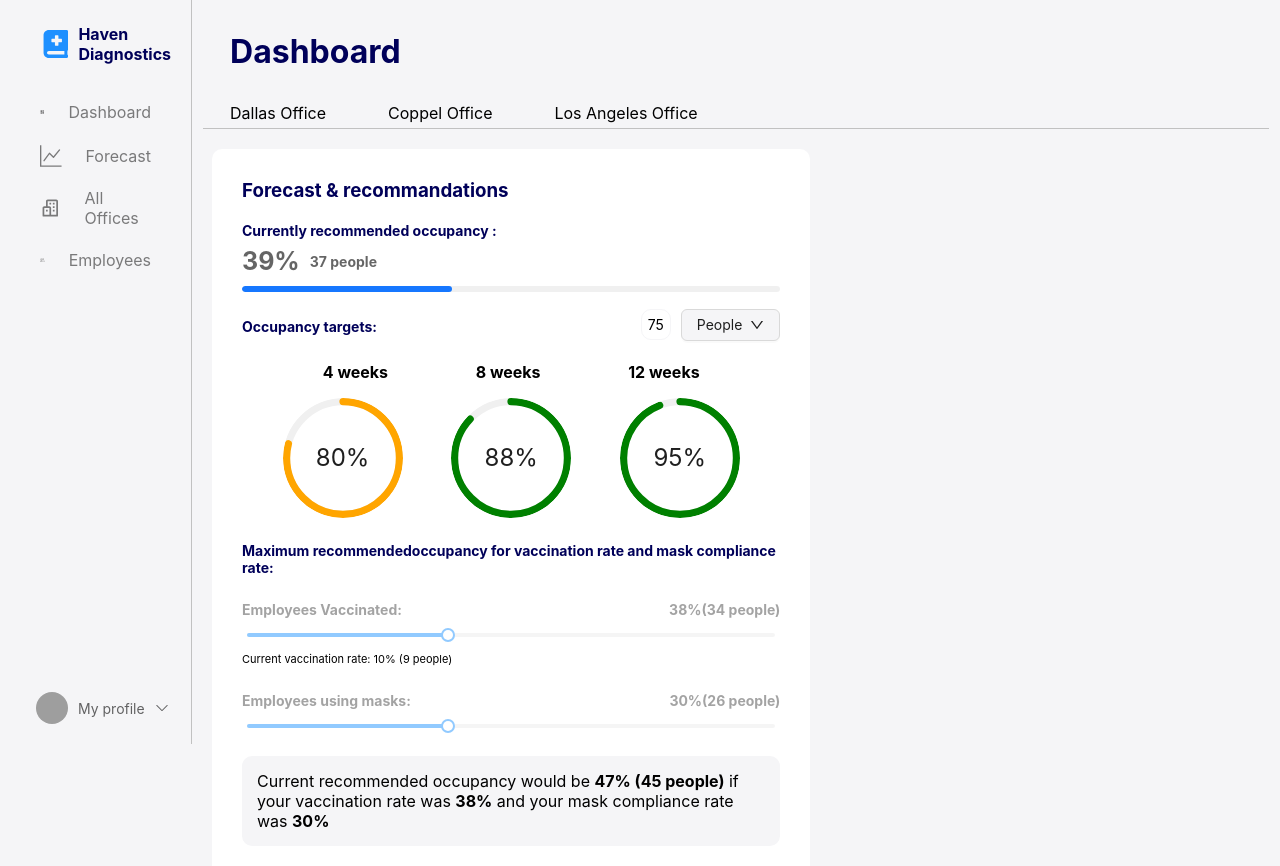
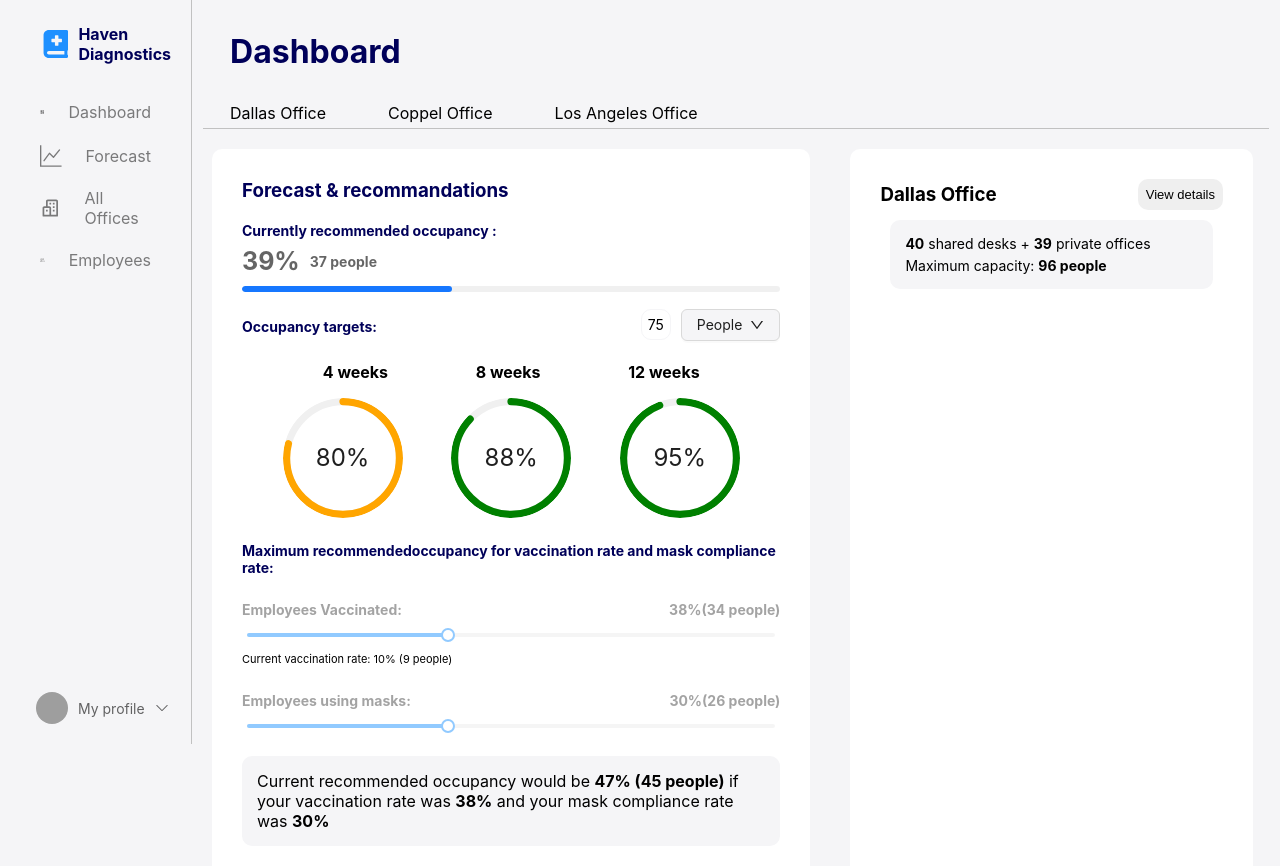
Before and after one commit to MuhammedSafarov/Dashboard, a React (Create React App) app in the folder dashboard/: page / in a window 1280 px wide. Shown: the top 866 px of the page. Built offline with nearby package versions, Linux system fonts and the light colour scheme; grey boxes are pictures that could not be loaded.

Commit message:
Dallas office box added

```diff
--- /dev/null
+++ b/dashboard/src/components/DallasBox/DallasBox.jsx
@@ -0,0 +1,24 @@
+import React from "react";
+import "./DallasBox.scss";
+
+const DallasBox = () => {
+  return (
+    <div className="dallas-box">
+      <div className="box-header">
+        <h3>Dallas Office</h3>
+        <button className="detail-btn">View details</button>
+      </div>
+      <div className="vaccine-info">
+        <p>
+          <b>40</b> shared desks + <b>39</b> private offices
+        </p>
+        <p>
+          Maximum capacity: <b>96 people</b>
+        </p>
+      </div>
+
+    </div>
+  );
+};
+
+export default DallasBox;
--- /dev/null
+++ b/dashboard/src/components/DallasBox/DallasBox.scss
@@ -0,0 +1,36 @@
+:root {
+  --blue: rgb(0, 0, 89);
+  --mainColor: #f5f5f7;
+}
+.dallas-box {
+  width: 37%;
+  background-color: white;
+  padding: 30px;
+  margin: 20px;
+  border-radius: 10px;
+  .box-header {
+    display: flex;
+    justify-content: space-between;
+    align-items: center;
+    .detail-btn {
+      padding: 8px;
+      border: none;
+      border-radius: 10px;
+      font-size: 13px;
+    }
+    .detail-btn:hover {
+      cursor: pointer;
+    }
+  }
+  .vaccine-info {
+    background-color: var(--mainColor);
+    margin: 10px;
+    border: none;
+    border-radius: 10px;
+    padding: 10px;
+    p {
+      font-size: 14px;
+      margin: 5px;
+    }
+  }
+}
--- a/dashboard/src/pages/dallasPage/DallasPage.jsx
+++ b/dashboard/src/pages/dallasPage/DallasPage.jsx
@@ -1,10 +1,13 @@
 import React from "react";
+import DallasBox from "../../components/DallasBox/DallasBox";
 import Recommendation from "../../components/Recommendation/Recommendation";
+import './DallasPage.scss';
 
 const DallasPage = () => {
   return (
     <div className="dallas-container">
       <Recommendation />
+      <DallasBox/>
     </div>
   );
 };
--- /dev/null
+++ b/dashboard/src/pages/dallasPage/DallasPage.scss
@@ -0,0 +1,3 @@
+.dallas-container{
+    display: flex;
+}
```
